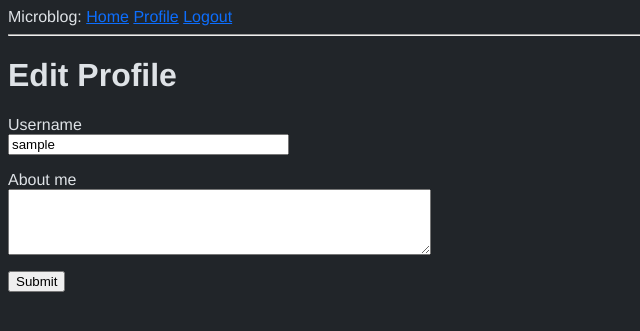
After one commit to walston/flask-mega-tutorial, a Flask app: page /edit_profile in a window 1280 px wide. The commit adds this page. Shown: the top 331 px of the page, without its empty margins (0-640 px from the left). Run offline with Flask 3, Linux system fonts and the light colour scheme; the visitor is signed in with stand-in values (Sample User, id 1); data comes from the database, SQL or seed files in the repository.

Commit message:
Edit profile

```diff
--- a/app/forms.py
+++ b/app/forms.py
@@ -1,6 +1,6 @@
 from flask_wtf import FlaskForm
-from wtforms import StringField, PasswordField, BooleanField, SubmitField
-from wtforms.validators import ValidationError, DataRequired, EqualTo, Email
+from wtforms import StringField, PasswordField, BooleanField, SubmitField, TextAreaField
+from wtforms.validators import ValidationError, DataRequired, EqualTo, Email, Length
 import sqlalchemy as sa
 from app import db
 from app.models import User
@@ -32,3 +32,9 @@ class RegistrationForm(FlaskForm):
             sa.select(User).where(User.email == email.data))
         if user is not None:
             raise ValidationError('Please use a different email address.')
+
+
+class EditProfileForm(FlaskForm):
+    username = StringField('Username', validators=[DataRequired()])
+    about_me = TextAreaField('About me', validators=[Length(min=0, max=140)])
+    submit = SubmitField('Submit')
--- a/app/routes.py
+++ b/app/routes.py
@@ -2,7 +2,7 @@ import sqlalchemy as sa
 from flask import flash, render_template, redirect, url_for, request
 from flask_login import current_user, login_user, logout_user, login_required
 from app import app, db
-from app.forms import LoginForm, RegistrationForm
+from app.forms import EditProfileForm, LoginForm, RegistrationForm
 from app.models import User
 from urllib.parse import urlsplit
 from datetime import datetime, timezone
@@ -77,3 +77,19 @@ def user(username):
         {'author': user, 'body': 'Test post #2'}
     ]
     return render_template('user.html', user=user, posts=posts)
+
+
+@app.route('/edit_profile', methods=['GET', 'POST'])
+@login_required
+def edit_profile():
+    form = EditProfileForm()
+    if form.validate_on_submit():
+        current_user.username = form.username.data
+        current_user.about_me = form.about_me.data
+        db.session.commit()
+        flash('Your changes have been saved.')
+        return redirect(url_for('edit_profile'))
+    elif request.method == 'GET':
+        form.username.data = current_user.username
+        form.about_me.data = current_user.about_me
+    return render_template('edit_profile.html', title='Edit Profile', form=form)
--- /dev/null
+++ b/app/templates/edit_profile.html
@@ -0,0 +1,23 @@
+{% extends "base.html" %}
+
+{% block content %}
+<h1>Edit Profile</h1>
+<form action="" method="post">
+    {{ form.hidden_tag() }}
+    <p>
+        {{ form.username.label }}<br>
+        {{ form.username(size=32) }}<br>
+        {% for error in form.username.errors %}
+        <span style="color: red;">[{{ error }}]</span>
+        {% endfor %}
+    </p>
+    <p>
+        {{ form.about_me.label }}<br>
+        {{ form.about_me(cols=50, rows=4) }}<br>
+        {% for error in form.about_me.errors %}
+        <span style="color: red;">[{{ error }}]</span>
+        {% endfor %}
+    </p>
+    <p>{{ form.submit() }}</p>
+</form>
+{% endblock %}
--- a/app/templates/user.html
+++ b/app/templates/user.html
@@ -15,6 +15,10 @@
             {% if user.last_seen %}
             <p>Last seen on: {{ user.last_seen }}</p>
             {% endif %}
+
+            {% if user == current_user %}
+            <p><a href="{{ url_for('edit_profile') }}">Edit your profile</a></p>
+            {% endif %}
         </td>
     </tr>
 </table>
```
